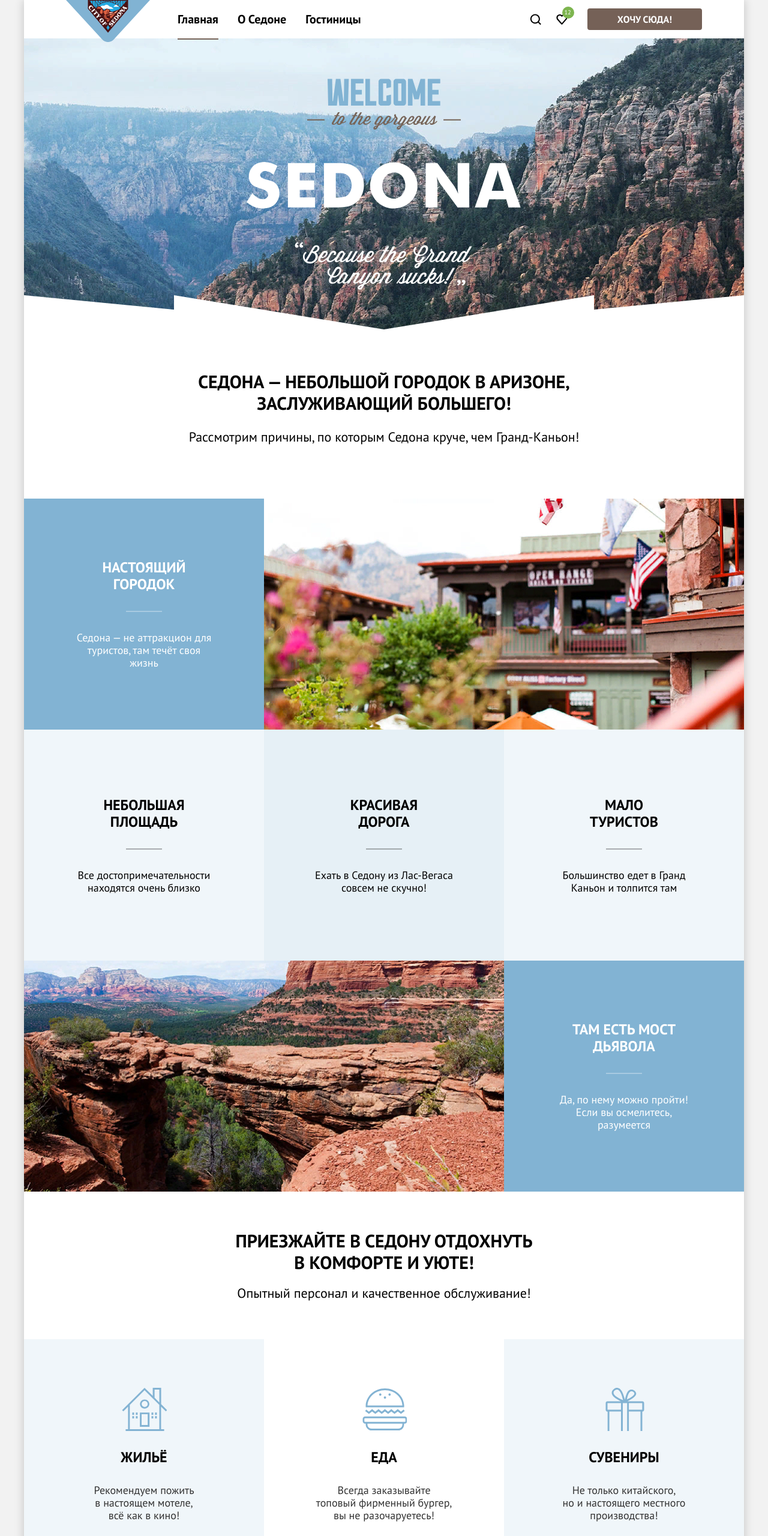
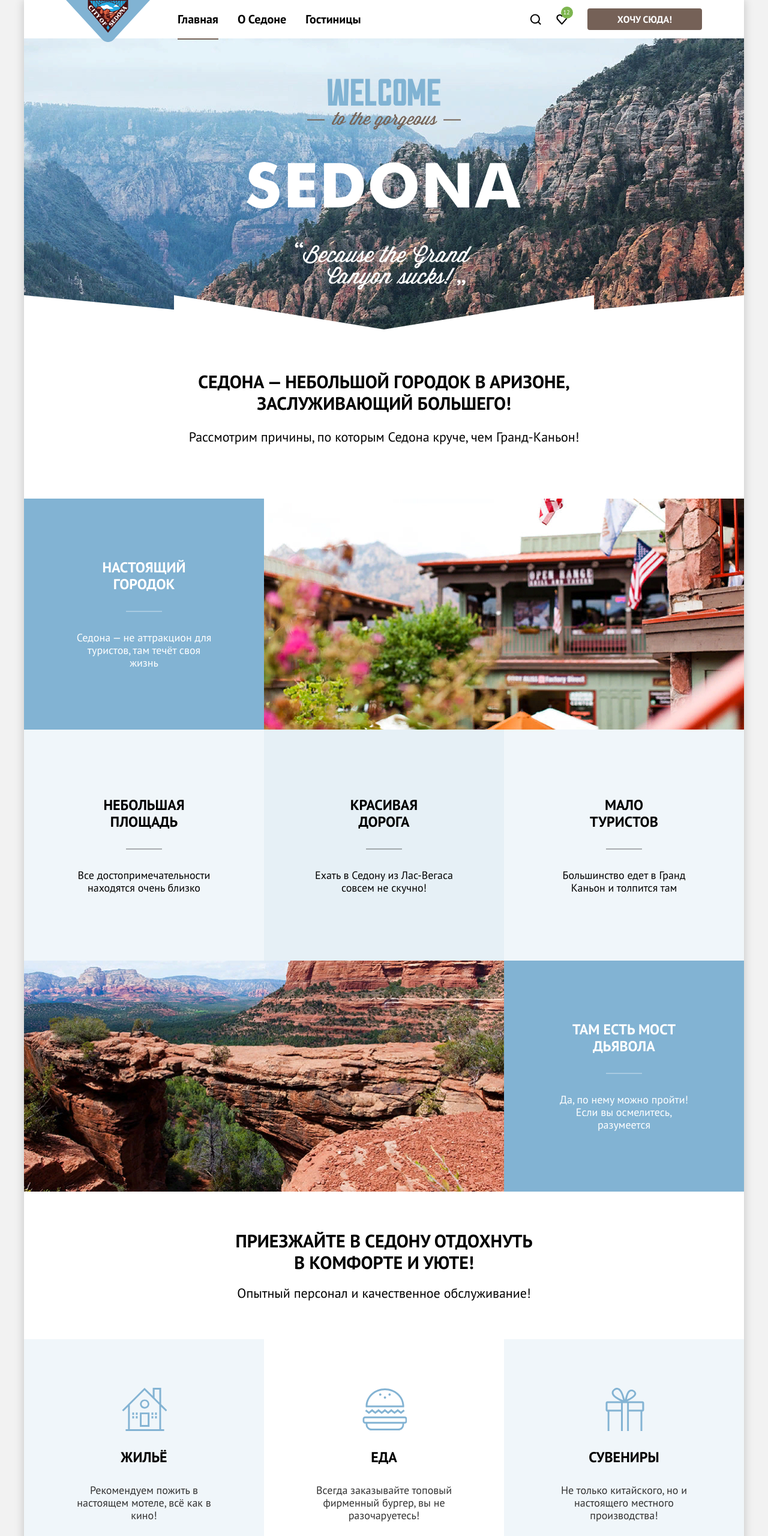
Before and after one commit to htmlacademy-htmlcss/2288781-sedona-1, a plain HTML site: page index.html in a window 1280 px wide. Shown: the top 2560 px of the page at 60% size. Drawn offline with Linux system fonts and the light colour scheme.

Commit message:
Заканчивает флексы в главной странице.

```diff
--- a/index.html
+++ b/index.html
@@ -178,7 +178,7 @@
                     <span class="visually-hidden">Бургер</span>
                   </div>
                   <h3 class="services-title">Еда</h3>
-                  <p class="services-description-food">Всегда заказывайте<br> топовый фирменный бургер, вы не разочаруетесь!</p>
+                  <p class="services-description-food">Всегда заказывайте топовый фирменный бургер, вы не разочаруетесь!</p>
                 </div>
 
               </li>
@@ -190,7 +190,7 @@
                     <span class="visually-hidden">Подарок</span>
                   </div>
                   <h3 class="services-title">Сувениры</h3>
-                  <p class="services-description-souvenirs">Не только китайского,<br> но и настоящего местного производства!</p>
+                  <p class="services-description-souvenirs">Не только китайского, но и настоящего местного производства!</p>
                 </div>
 
               </li>
--- a/styles/styles.css
+++ b/styles/styles.css
@@ -359,8 +359,8 @@ input {
   /* Блочная модель */
   display: block;
 
-  min-width: 18px;
-  min-height: 18px;
+  min-width: 20px;
+  min-height: 20px;
   padding: 22px 12px;
 
   /* Оформление */
@@ -385,14 +385,13 @@ input {
   background-image: url("../images/header-icon/heart-icon.svg");
   background-repeat: no-repeat;
   background-position: center center;
-  color: #000000;
 }
 
 .navigation-user-statistics {
   /* Позиционирование */
   position: absolute;
   top: 11px;
-  left: 22px;
+  left: 20px;
 
   /* Типографика */
   font-size: 10px;
@@ -650,7 +649,7 @@ ____________________________________________ */
   display: flex;
   flex-direction: column;
   justify-content: center;
-  align-items: center;
+  align-self: stretch;
 
   margin: 0;
   padding: 0;
@@ -677,14 +676,12 @@ ____________________________________________ */
   /* Блочная модель */
   width: 505px;
   padding: 0 0 20px;
-  margin: 0 auto;
+  margin: 0;
 }
 
-.services-lead-description p {
+.services-lead-description {
   /* Блочная модель */
-  width: 490px;
-  margin: 0 355px;
-  padding-bottom: 64px;
+  width: auto;
 }
 
 .services-list {
@@ -707,23 +704,10 @@ ____________________________________________ */
   flex-direction: column;
   justify-content: center;
   align-items: center;
+  flex-shrink: 0;
 
   width: 400px;
   height: 385px;
-}
-
-.services-item p {
-  /* Блочная модель */
-  width: 230px;
-  margin: 0 auto;
-
-  /* Типографика */
-  font-size: 18px;
-  line-height: 21px;
-  color: #333333;
-
-  /* Оформление */
-  text-align: center;
 }
 
 .services-item-wrapper {
@@ -731,10 +715,20 @@ ____________________________________________ */
   /* Блочная модель */
   display: flex;
   flex-direction: column;
-  justify-content: center;
   align-items: center;
 
   padding: 80px 85px;
+}
+
+.services-item p {
+  /* Блочная модель */
+  width: 100%;
+  margin: 0;
+
+  /* Типографика */
+  font-size: 18px;
+  line-height: 21px;
+  color: #333333;
 }
 
 .services-item-grey {
@@ -746,64 +740,43 @@ ____________________________________________ */
   /* Блочная модель */
   width: 75px;
   height: 72px;
-  margin: 0 auto;
-  padding: 0;
 
   /* Оформление */
   background-image: url("../images/services-icon/services-icon-home.svg");
   background-repeat: no-repeat;
-  text-align: center;
 }
 
 .services-item-food {
   /* Блочная модель */
   width: 75px;
   height: 72px;
-  margin: 0 auto;
-  padding: 0;
 
   /* Оформление */
   background-image: url("../images/services-icon/services-icon-food.svg");
   background-repeat: no-repeat;
-  text-align: center;
 }
 
 .services-item-souvenirs {
   /* Блочная модель */
   width: 75px;
   height: 72px;
-  margin: 0 auto;
-  padding: 0;
 
   /* Оформление */
   background-image: url("../images/services-icon/services-icon-souvenirs.svg");
   background-repeat: no-repeat;
-  text-align: center;
 }
 
 .services-title {
   /* Блочная модель */
+  width: 230px;
   padding: 30px 0;
-  width: 230px;
-  height: 28px;
-  margin: 0 auto;
 }
 
-.services-description-home {
-  /* Блочная модель */
-  max-width: 180px;
-}
-
-.services-description-food {
-  /* Блочная модель */
-  max-width: 230px;
-  height: 63px;
-}
-
+.services-description-home,
+.services-description-food,
 .services-description-souvenirs {
   /* Блочная модель */
-  max-width: 230px;
-  height: 63px;
+  max-width: 100%;
 }
 
 /* Main -> Search
```
